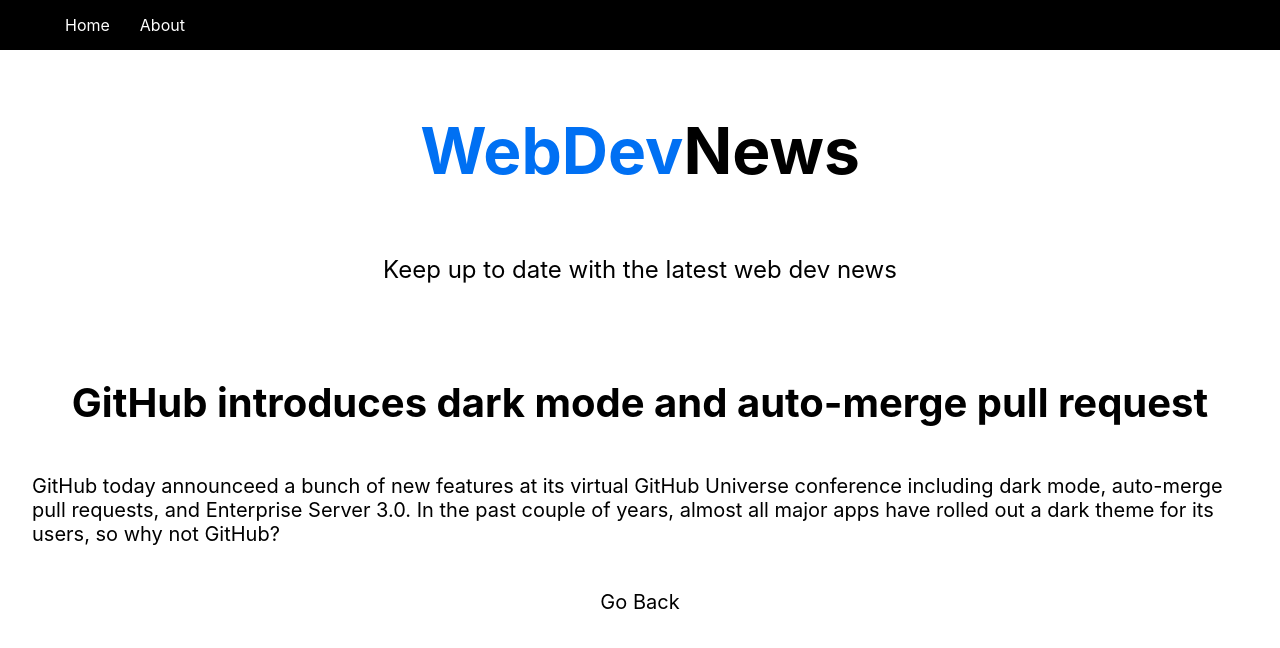
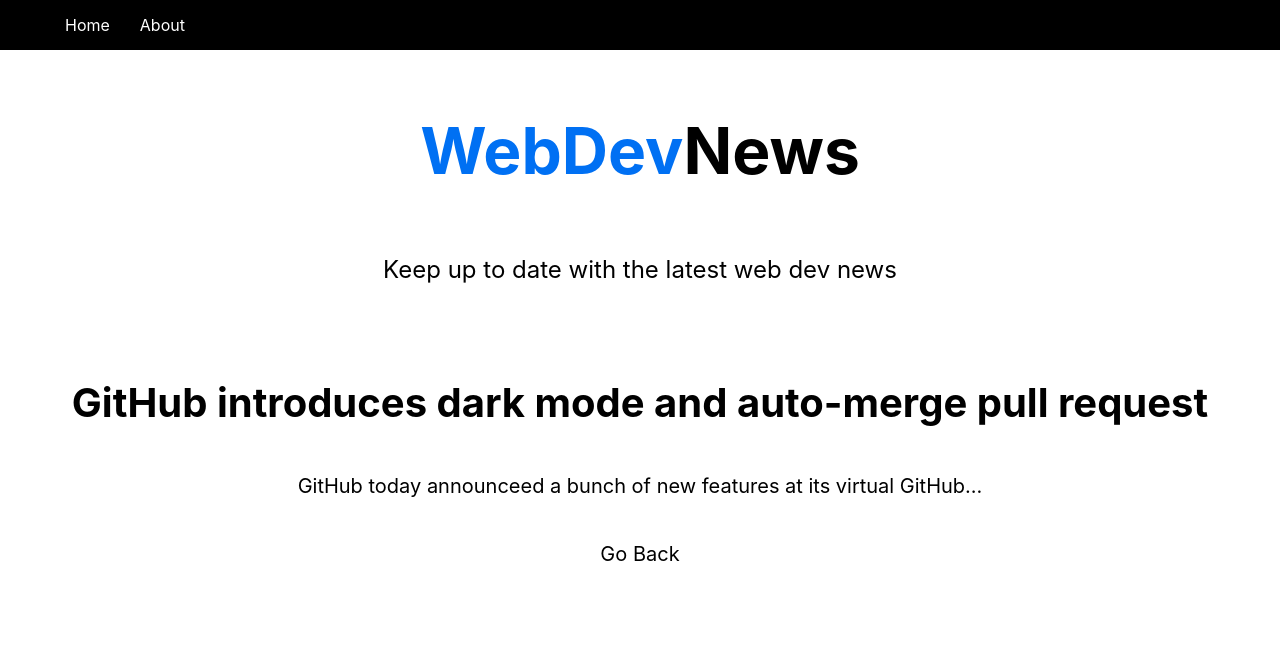
Before and after one commit to Erehmaryann/next-crash-course, a Next.js app: page /article/1 in a window 1280 px wide. Shown: the top 648 px of the page. Built offline with nearby package versions, Linux system fonts and the light colour scheme.

Commit message:
final commit of this project

```diff
--- a/pages/article/[id]/index.jsx
+++ b/pages/article/[id]/index.jsx
@@ -1,5 +1,6 @@
 import Link from 'next/link';
 import { server } from '../../../config';
+import Meta from '../../../components/Meta';
 // import { useRouter } from 'next/router';
 
 const Article = ({ article }) => {
@@ -7,8 +8,9 @@
 	// const { id } = router.query;
 	return (
 		<>
+			<Meta title={article.title} description={article.excerpt} />
 			<h1>{article.title}</h1>
-			<p>{article.body}</p>
+			<p>{article.excerpt}</p>
 			<br />
 			<Link href='/'>Go Back</Link>
 		</>
```
